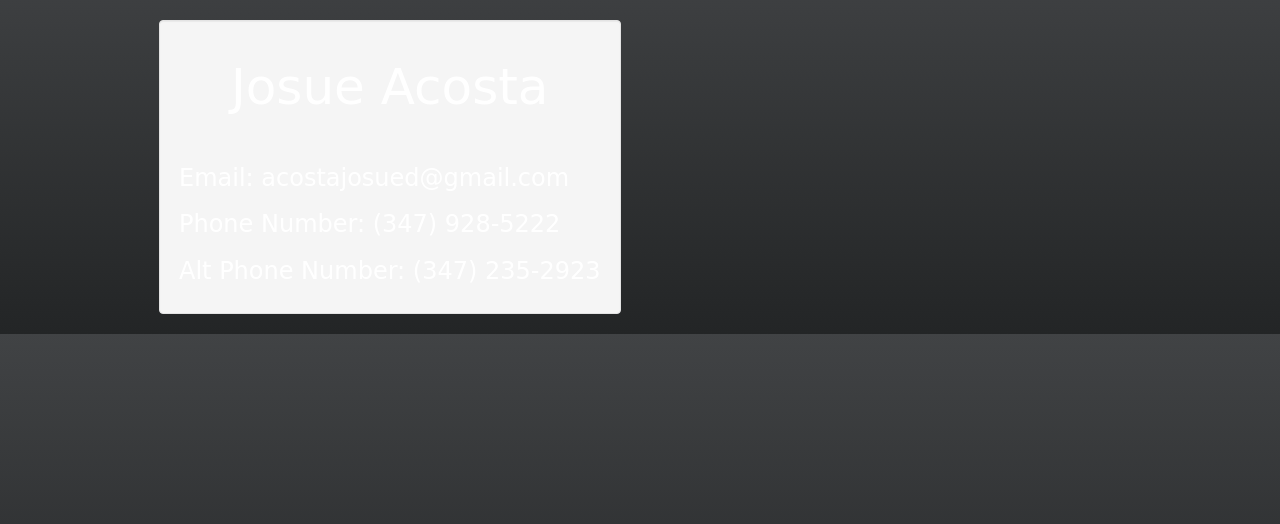
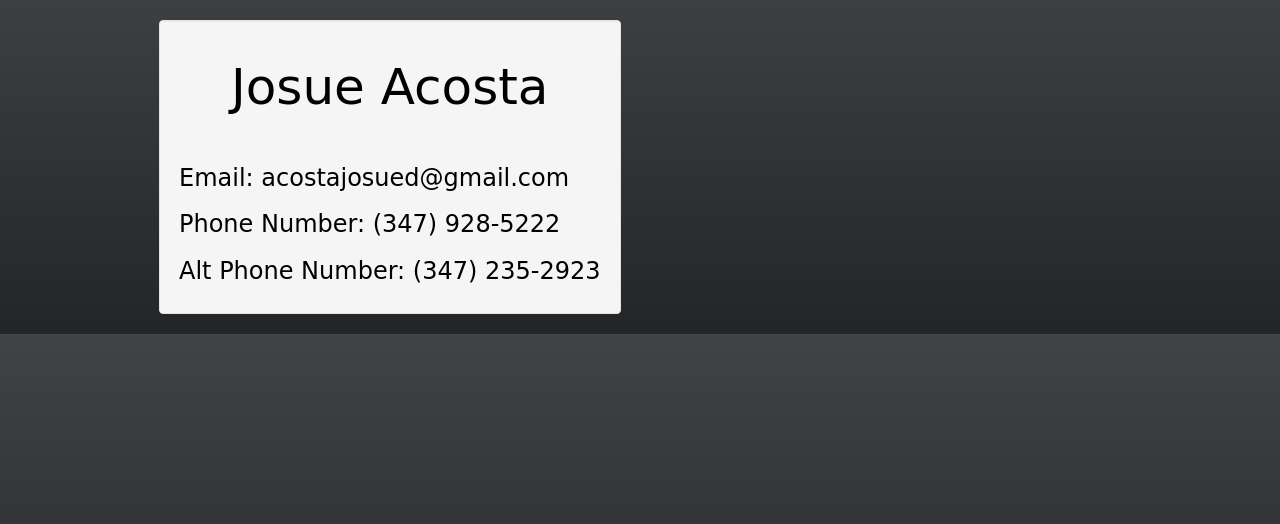
Before and after one commit to jfinest/Portfolio, a PHP site: page /contact.html in a window 1280 px wide. Shown: the part 51-575 px from the top of the page. Run offline with PHP 8.4, Linux system fonts and the light colour scheme.

Commit message:
style: Added header colors to black in the contact page
Due to the gradient color main page uses heading tags color to white. But since I am using a well in the contact page they need to be black so
it can become readable.

```diff
--- a/main.css
+++ b/main.css
@@ -18,6 +18,11 @@ h1,h2,h3,h4{
 	font-family: 'Comic Sans MS', cursive, sans-serif;
 }
 
+.contactpageheaders{
+	color: black;
+}
+
+
 @media Screen and (max-width: 360px) {
 	#header{
 		width: 100%;
@@ -35,6 +40,10 @@ h1,h2,h3,h4{
 	#featuredwork{
 		text-align: center;
 		width: 100%;
+	}
+	.contactpageheaders{
+	color: black;
+	font-size: 12px;
 	}
 }
 
@@ -73,6 +82,10 @@ h1,h2,h3,h4{
 	.text-uppercase{
 		font-size: 30px;
 	}
+	.contactpageheaders{
+	color: black;
+	}
+
 }
 
 @media Screen and ( min-width: 750px) {
@@ -109,6 +122,9 @@ h1,h2,h3,h4{
 	}
 	.text-uppercase{
 		font-size: 30px;
+	}
+	.contactpageheaders{
+	color: black;
 	}
 }
 
@@ -155,4 +171,7 @@ h1,h2,h3,h4{
 		width: 100%;
 		order: 3;
 	}
+	.contactpageheaders{
+	color: black;
+	}
 }
```
